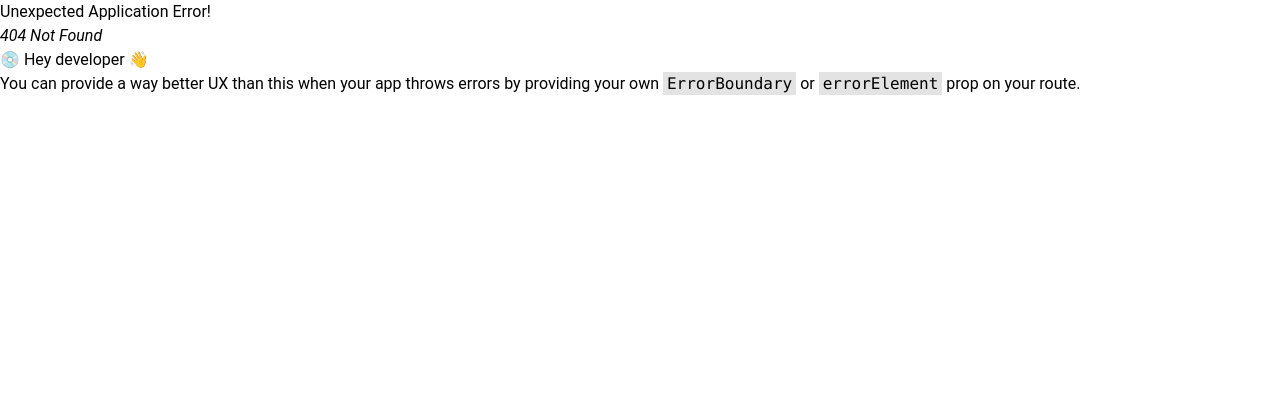
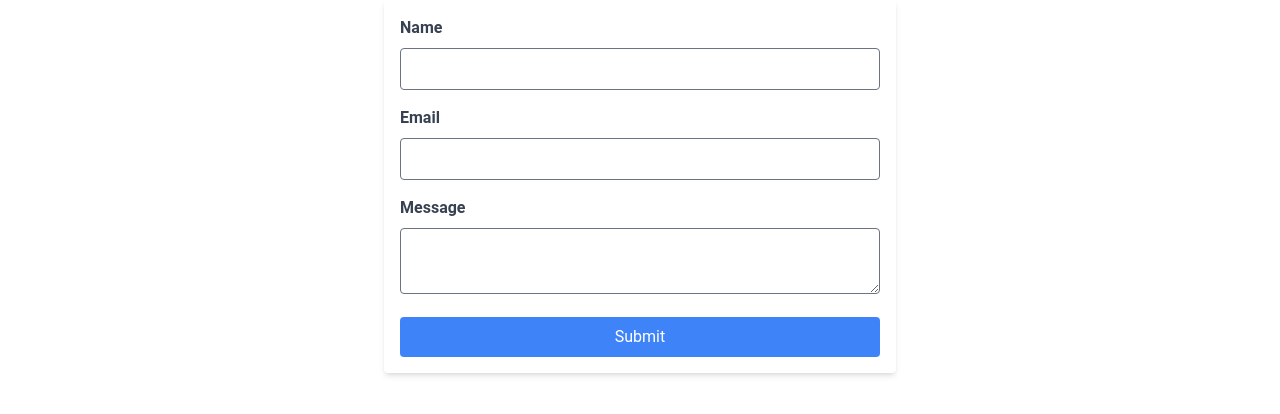
Before and after one commit to Tosinfamzy/bhsdac.com, a React (Vite) app: page /contact in a window 1280 px wide. Before the commit this address had no page. Shown: the top 414 px of the page. Built offline with nearby package versions, Linux system fonts and the light colour scheme.

Commit message:
add contact form

```diff
--- a/src/App.jsx
+++ b/src/App.jsx
@@ -16,6 +16,7 @@ import Footer from "./components/Footer";
 import LatestYoutubeVideo from "./components/LatestYoutubeVideo";
 import CarouselComponent from "./components/Carousel";
 import BlackContainer from "./components/BlackContainer";
+import ContactForm from "./components/ContactForm";
 
 function App() {
   return (
@@ -108,6 +109,9 @@ function App() {
       >
         <LatestYoutubeVideo />
       </WhiteContainer>
+      <WhiteContainer>
+        <ContactForm />
+      </WhiteContainer>
       <Footer />
     </div>
   );
--- /dev/null
+++ b/src/components/ContactForm.jsx
@@ -0,0 +1,77 @@
+import { useState } from "react";
+
+const ContactForm = () => {
+  const [formData, setFormData] = useState({
+    name: "",
+    email: "",
+    message: "",
+  });
+
+  const handleChange = (e) => {
+    const { name, value } = e.target;
+    setFormData({ ...formData, [name]: value });
+  };
+
+  const handleSubmit = (e) => {
+    e.preventDefault();
+    // Handle form submission logic here
+    console.log("Form submitted:", formData);
+  };
+
+  return (
+    <form
+      onSubmit={handleSubmit}
+      className="max-w-lg mx-auto p-4 bg-white rounded shadow-md"
+    >
+      <div className="mb-4">
+        <label htmlFor="name" className="block text-gray-700 font-bold mb-2">
+          Name
+        </label>
+        <input
+          type="text"
+          id="name"
+          name="name"
+          value={formData.name}
+          onChange={handleChange}
+          className="w-full px-3 py-2 border rounded"
+          required
+        />
+      </div>
+      <div className="mb-4">
+        <label htmlFor="email" className="block text-gray-700 font-bold mb-2">
+          Email
+        </label>
+        <input
+          type="email"
+          id="email"
+          name="email"
+          value={formData.email}
+          onChange={handleChange}
+          className="w-full px-3 py-2 border rounded"
+          required
+        />
+      </div>
+      <div className="mb-4">
+        <label htmlFor="message" className="block text-gray-700 font-bold mb-2">
+          Message
+        </label>
+        <textarea
+          id="message"
+          name="message"
+          value={formData.message}
+          onChange={handleChange}
+          className="w-full px-3 py-2 border rounded"
+          required
+        />
+      </div>
+      <button
+        type="submit"
+        className="w-full bg-blue-500 text-white py-2 px-4 rounded hover:bg-blue-600"
+      >
+        Submit
+      </button>
+    </form>
+  );
+};
+
+export default ContactForm;
--- a/src/components/Header.jsx
+++ b/src/components/Header.jsx
@@ -58,21 +58,21 @@ const Header = () => {
           </div>
         </div>
         <div className="hidden lg:flex lg:space-x-4">
-          <a href="" className="p-1 px-3 text-white">
+          <Link to="/" className="p-1 px-3 text-white">
             Home
-          </a>
-          <a href="" className="p-1 px-3 text-white">
+          </Link>
+          <Link to="/about" className="p-1 px-3 text-white">
             About Us
-          </a>
-          <a href="" className="p-1 px-3 text-white">
+          </Link>
+          <Link to="/portfolio" className="p-1 px-3 text-white">
             Events
-          </a>
-          <a href="" className="p-1 px-3 text-white">
+          </Link>
+          <Link to="/contact" className="p-1 px-3 text-white">
             Contact
-          </a>
-          <a href="" className="p-1 px-3 text-white">
+          </Link>
+          <Link to="/convention" className="p-1 px-3 text-white">
             Convention
-          </a>
+          </Link>
         </div>
         <div className="hidden lg:flex lg:space-x-4 lg:mr-6">
           <a href="https://www.facebook.com/blessedhope.sdac" target="_blank">
--- a/src/routes/route.jsx
+++ b/src/routes/route.jsx
@@ -1,9 +1,14 @@
 import { createBrowserRouter } from "react-router-dom";
 import App from "../App";
+import ContactForm from "../components/ContactForm"; // Import the ContactForm component
 
 export const router = createBrowserRouter([
   {
     path: "/",
     element: <App />,
   },
+  {
+    path: "/contact",
+    element: <ContactForm />, // Add the new route for ContactForm
+  },
 ]);
```
